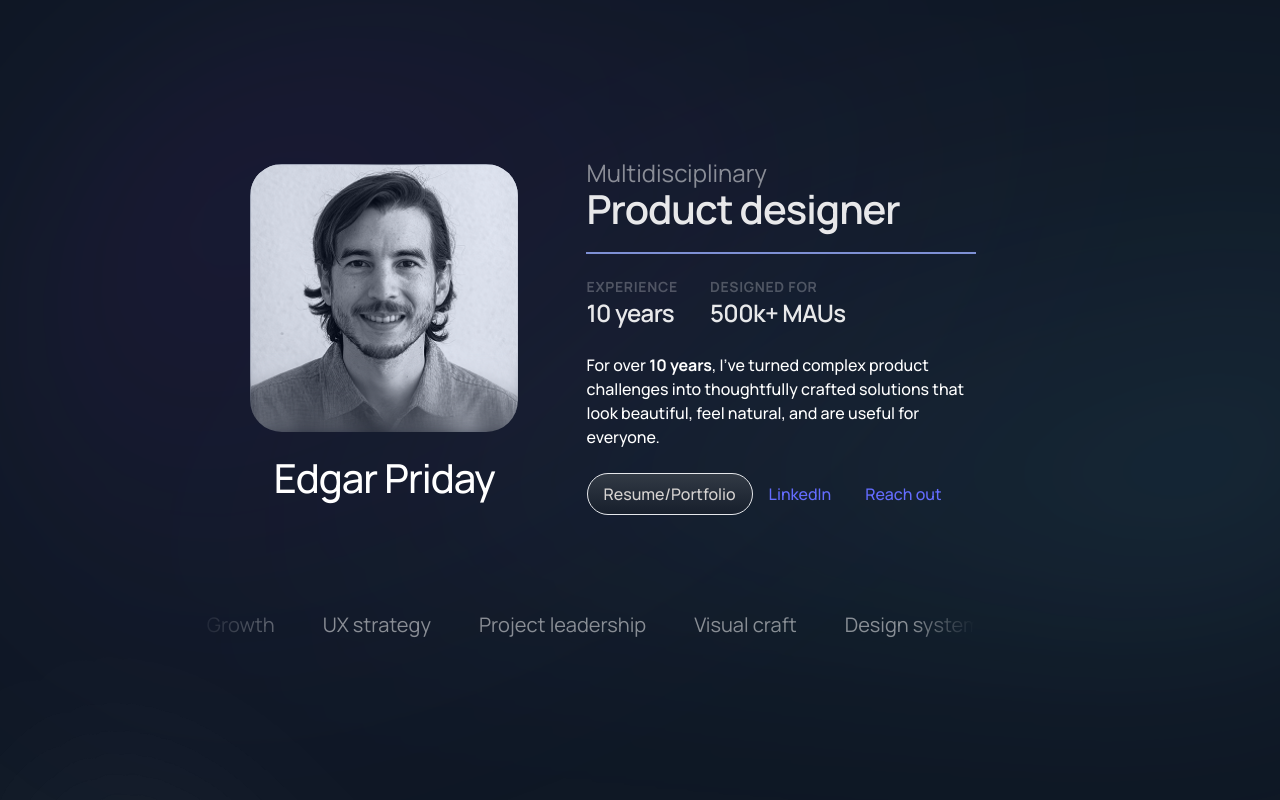
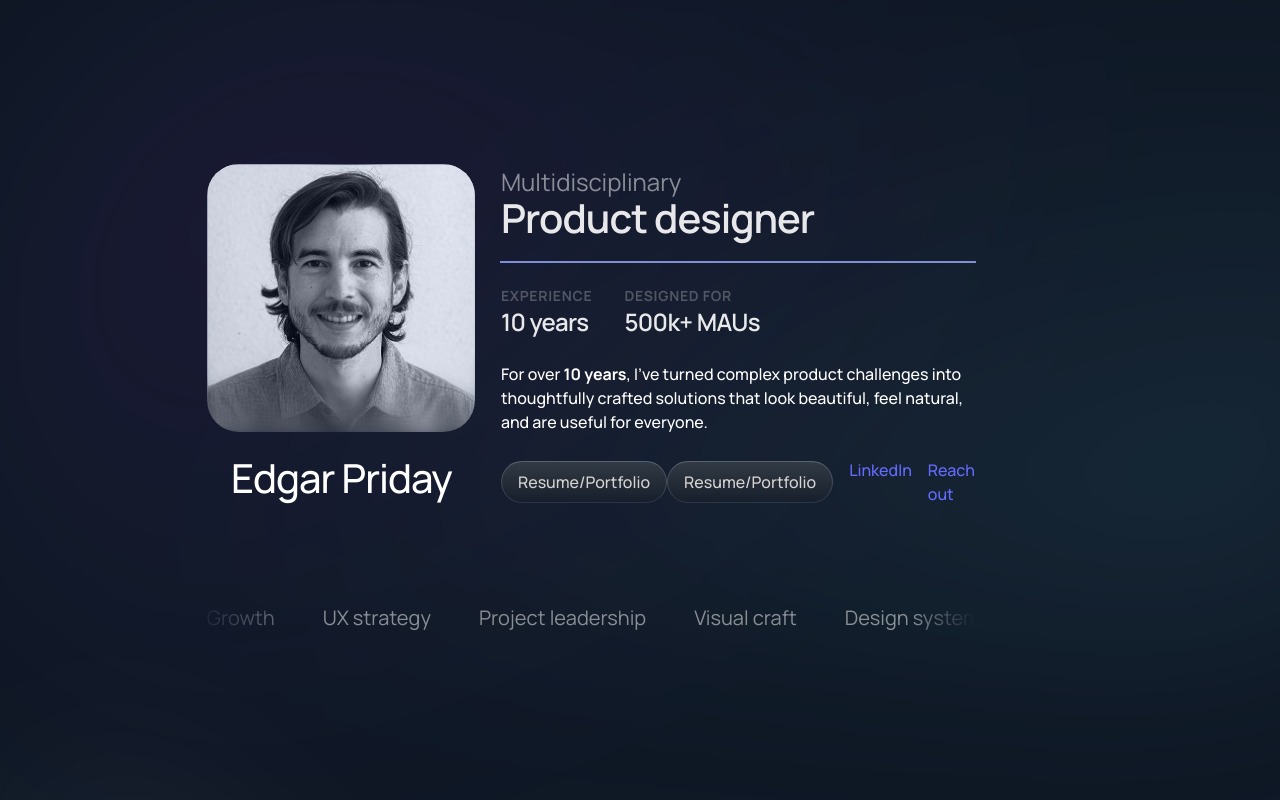
Before and after one commit to nomativ/personal-site, a React (Vite) app: page / in a window 1280 px wide. Shown: the top 800 px of the page. Built offline with nearby package versions, Linux system fonts and the light colour scheme.

Commit message:
button and link states

```diff
--- a/src/App.tsx
+++ b/src/App.tsx
@@ -78,6 +78,7 @@ function App() {
                 <div className="text-white text-base font-medium text-center md:text-left">For over <b>10 years</b>, I've turned complex product challenges into thoughtfully crafted solutions that look beautiful, feel natural, and are useful for everyone.</div>
                 <div className="flex flex-col md:flex-row gap-4 md:gap-0 items-center w-full">
                   <Button text="Resume/Portfolio" url="https://edgar-p.notion.site/"></Button>
+                  <Button text="Resume/Portfolio"></Button>
                   <div className='flex items-center gap-4 md:gap-0'>
                     <Link text="LinkedIn" url="https://www.linkedin.com/in/edpriday/"></Link>
                     <Link text="Reach out" url="mailto:toedgar@pm.me"></Link>
@@ -127,7 +128,7 @@ function App() {
               <div className="w-3 h-3 rounded-full bg-green-500"></div>Immediately available for hire</div>
           </div>
         </motion.div>
-      </motion.main>
+      </motion.main >
     </>
   )
 }
--- a/src/components/Button.tsx
+++ b/src/components/Button.tsx
@@ -8,16 +8,20 @@ const Button = ({ text, url }: ButtonProps) => {
         return (
             <a
                 href={url}
-                className="px-4 py-2 md:w-fit w-full bg-gradient-to-b from-[#323A45] to-[#171F2C] text-stone-300 font-medium rounded-[9999px] border border-gray-200 transition-all duration-200 hover:from-[#333B46] hover:to-[#161F2C] hover:border-orange-300 hover:text-white/90 active:bg-gray-100 active:scale-95 focus:outline-none focus:ring-2 focus:ring-blue-500 focus:ring-offset-2 text-center no-underline"
+                className="group rounded-[9999px] transition duration-800 bg-gradient-to-b from-white/30 to-white/10 hover:from-white/50 hover:to-white/30 active:opacity-80 active:scale-98 outline-none focus:ring-1 focus:ring-[#535bf2]"
             >
-                {text}
+                <div className="m-[1px] px-4 py-2 md:w-fit w-full bg-gradient-to-b from-[#323A45] to-[#171F2C] text-stone-300 font-medium rounded-[9999px] transition-all duration-200 group-hover:from-[#333B46] hover:to-[#161F2C] hover:text-white/95 text-center no-underline">
+                    {text}
+                </div>
             </a>
         )
     }
 
     return (
-        <button className="px-4 py-2 bg-gradient-to-b from-[#323A45] to-[#171F2C] text-stone-300 font-medium rounded-[9999px] border border-gray-200 transition-all duration-200 hover:from-[#333B46] hover:to-[#161F2C] hover:border-orange-300 hover:text-white/90 active:bg-gray-100 active:scale-95 focus:outline-none focus:ring-2 focus:ring-blue-500 focus:ring-offset-2 text-center no-underline">
-            {text}
+        <button className="group rounded-[9999px] transition duration-800 bg-gradient-to-b from-white/30 to-white/10 hover:from-white/50 hover:to-white/30 active:opacity-80 active:scale-98 outline-none focus:ring-1 focus:ring-[#535bf2]">
+            <div className="m-[1px] px-4 py-2 md:w-fit w-full bg-gradient-to-b from-[#323A45] to-[#171F2C] text-stone-300 font-medium rounded-[9999px] transition-all duration-200 group-hover:from-[#333B46] hover:to-[#161F2C] hover:text-white/95 text-center no-underline">
+                {text}
+            </div>
         </button>
     )
 }
--- a/src/components/Link.tsx
+++ b/src/components/Link.tsx
@@ -11,7 +11,7 @@ const Link = ({ text, url, Arrow = true }: LinkProps) => {
         return (
             <a
                 href={url}
-                className={`inline-block text-[#646cff] md:ml-[16px] hover:text-[#535bf2] font-medium group focus:outline-none ${Arrow ? 'relative' : ''}`}
+                className={`inline-block text-[#646cff] md:ml-[16px] hover:text-[#535bf2] font-medium group focus:ring-1 focus:ring-[#535bf2] focus:rounded-xs outline-none ${Arrow ? 'relative' : ''}`}
             >
                 {text}
                 {Arrow && (
```
